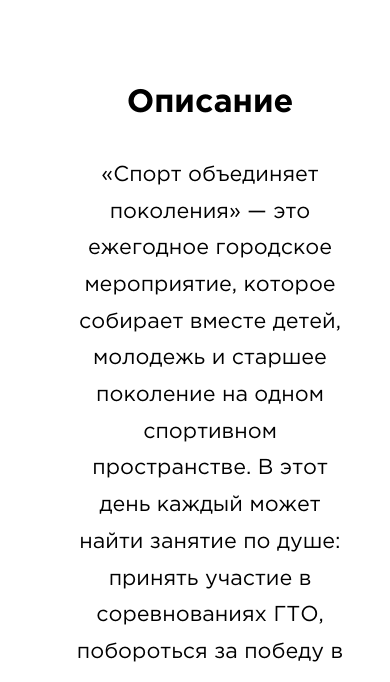
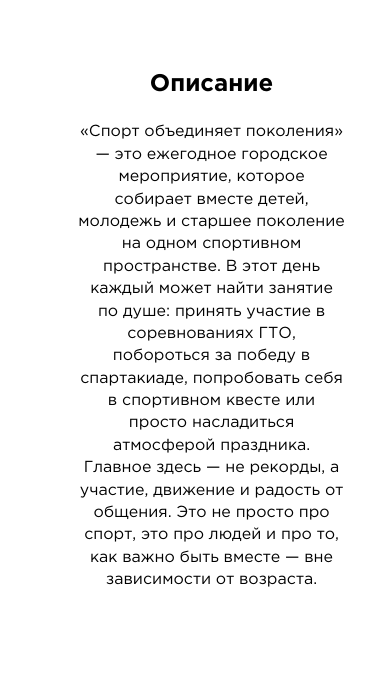
Before and after one commit to srgolubev/spartapenso, a website: page index.html in a window 390 px wide. Shown: the part 846-1528 px from the top of the page. Drawn offline with nearby package versions, Linux system fonts and the light colour scheme; no server answers.

Commit message:
Обновления: улучшена адаптивность, галерея, стили мобильной версии

```diff
--- a/styles.css
+++ b/styles.css
@@ -256,7 +256,17 @@ footer {
         box-sizing: border-box;
     }
     .container {
-        padding: 0;
+        width: 96vw;
+        padding: 0 2vw;
+        margin: 0 auto;
+        box-sizing: border-box;
+    }
+    .gallery-images {
+        grid-template-columns: repeat(2, 1fr);
+    }
+    .description {
+        font-size: 1em;
+        line-height: 1.4;
     }
     .accordion-table td:first-child {
         font-size: 12px;
```
Also changed, not shown: 8 other files.
